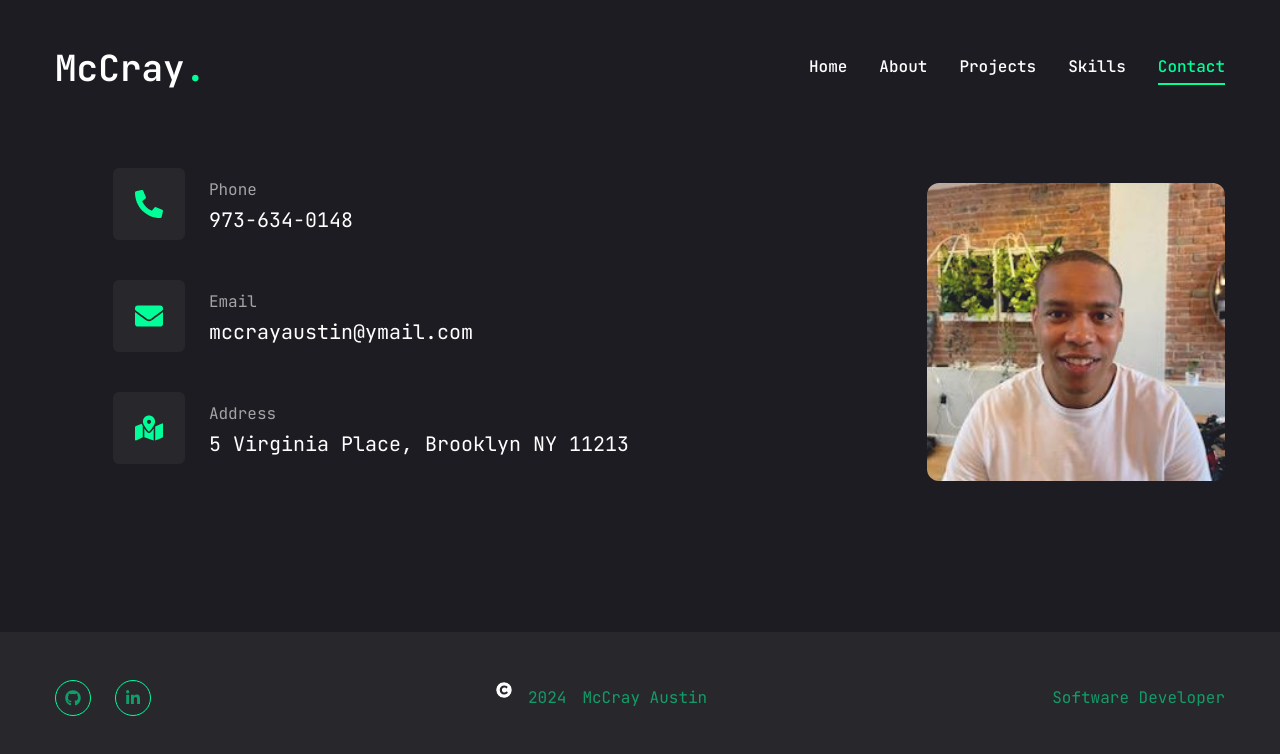
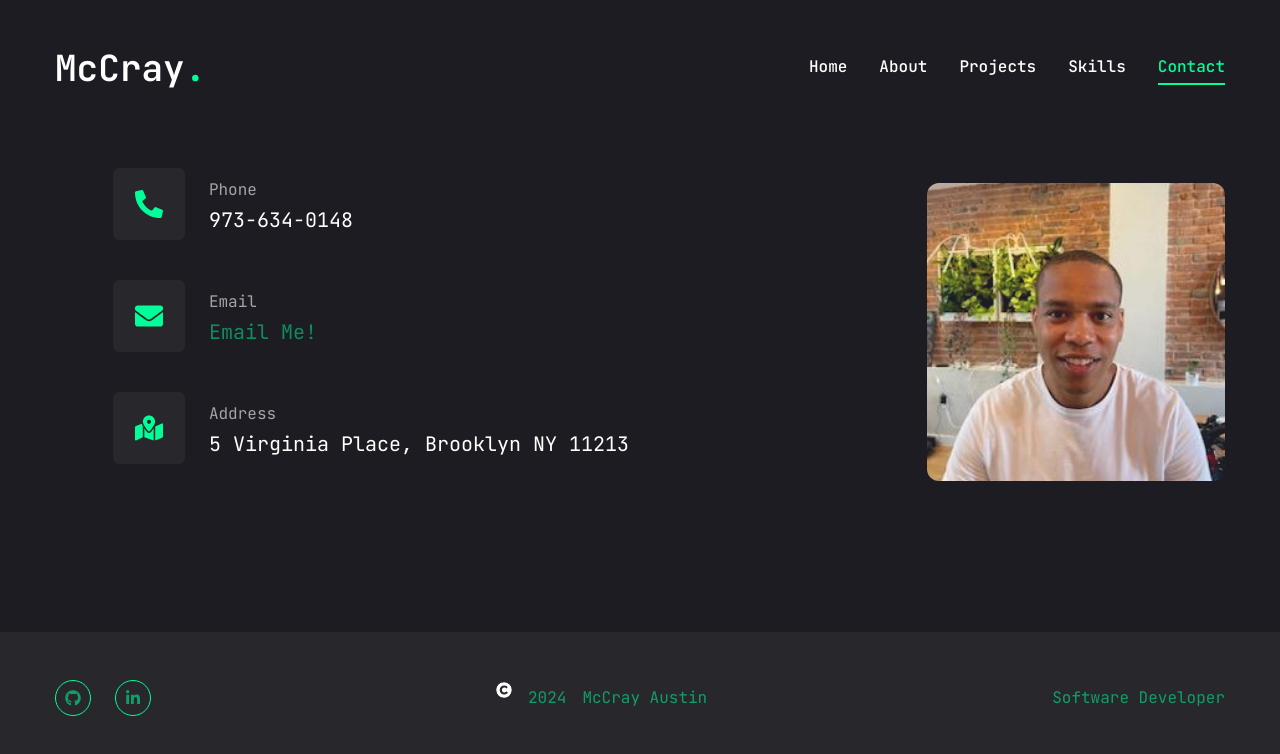
Before and after one commit to mmaustin/mccray-portfolio, a Next.js app in the folder next-portfolio/: page /contact in a window 1280 px wide. Shown: the top 754 px of the page. Built offline with nearby package versions, Linux system fonts and the light colour scheme.

Commit message:
Created an email link component

```diff
--- a/next-portfolio/app/contact/page.jsx
+++ b/next-portfolio/app/contact/page.jsx
@@ -1,3 +1,4 @@
+import EmailLink from "@/components/Email";
 import Photo from "@/components/Photo";
 import SocialMedia from "@/components/SocialMedia";
 import { FaPhoneAlt, FaEnvelope, FaMapMarkedAlt } from "react-icons/fa";
@@ -11,7 +12,7 @@ const info = [
   {
     icon: <FaEnvelope />,
     title: "Email",
-    description: "mccrayaustin@ymail.com"
+    description: <EmailLink />
   },
   {
     icon: <FaMapMarkedAlt />,
--- /dev/null
+++ b/next-portfolio/components/Email.jsx
@@ -0,0 +1,9 @@
+
+
+
+const EmailLink = () => {
+  return (
+    <p className="text-accent/50"><a href="mailto:mccrayaustin@ymail.com">Email Me!</a></p>
+  )
+}
+export default EmailLink;
```
